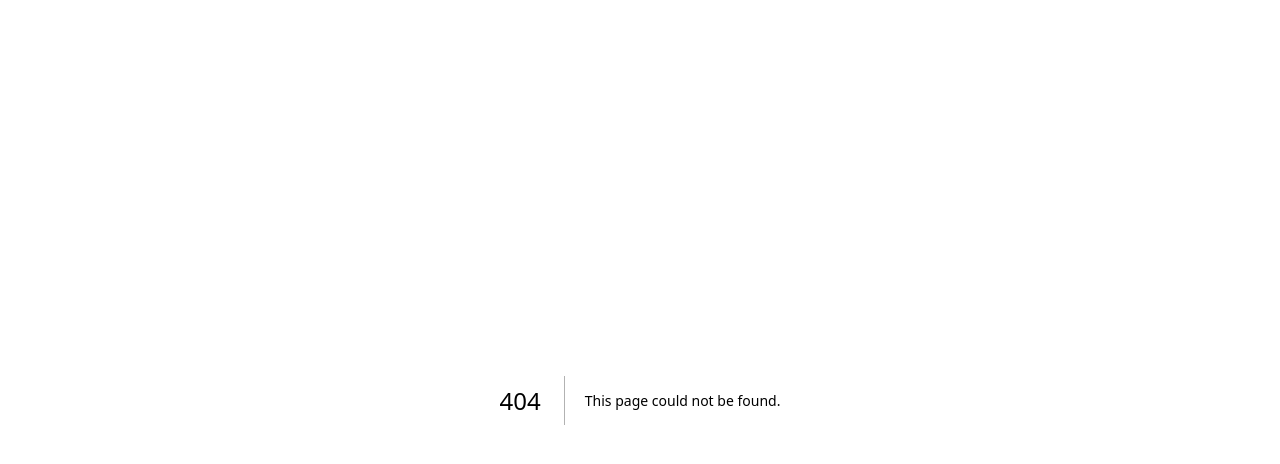
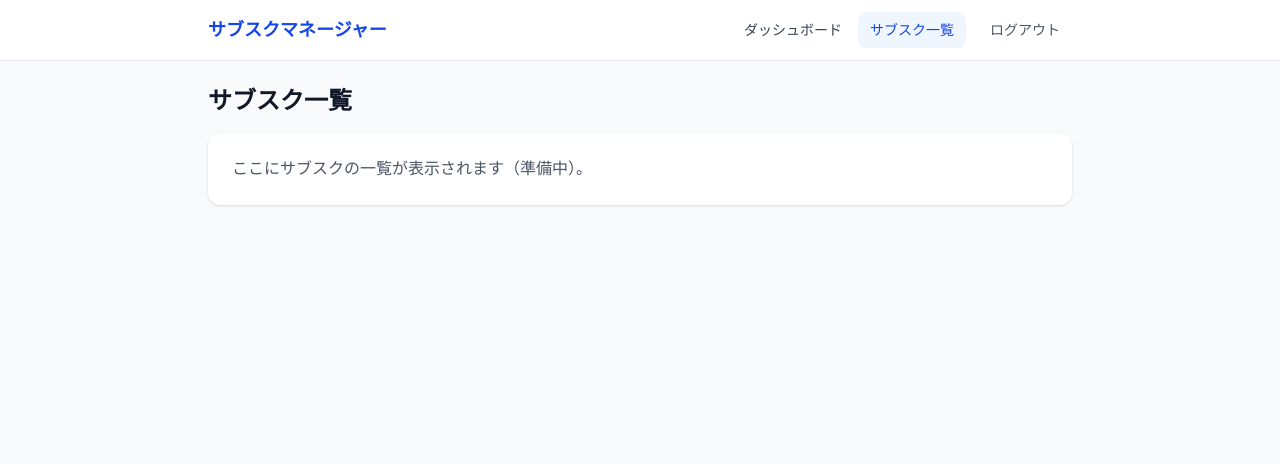
Before and after one commit to ha4runa-stack/subsc-manager, a Next.js app: page /subscriptions in a window 1280 px wide. Before the commit this address had no page. Shown: the top 464 px of the page. Built offline with nearby package versions, Linux system fonts and the light colour scheme.

Commit message:
ヘッダーとナビゲーションの共通レイアウトを追加
Co-Authored-By: Claude Opus 5.5 <noreply@anthropic.com>

```diff
--- a/src/app/dashboard/page.tsx
+++ b/src/app/(main)/dashboard/page.tsx
@@ -1,23 +1,21 @@
 // =====================================================================
 // ダッシュボード（/dashboard）
-// 【今は仮の内容】ログインできているかを確かめるために、
-// ログイン中のメールアドレスとログアウトボタンだけを表示する。
+// 【今は仮の内容】ログイン中のメールアドレスだけを表示する。
 // 中身はフェーズ4で作る。
 // =====================================================================
 import { Suspense } from "react";
 import { redirect } from "next/navigation";
 import { createClient } from "@/lib/supabase/server";
-import { logout } from "@/app/auth/actions";
 
 export default function DashboardPage() {
   return (
-    <main className="mx-auto w-full max-w-3xl p-4">
+    <>
       <h1 className="mb-4 text-2xl font-bold">ダッシュボード</h1>
       {/* ログイン情報（Cookie）を読む部分は Suspense で囲む */}
       <Suspense fallback={<p className="text-gray-500">読み込み中…</p>}>
         <CurrentUser />
       </Suspense>
-    </main>
+    </>
   );
 }
 
@@ -35,17 +33,9 @@ async function CurrentUser() {
 
   return (
     <div className="rounded-xl bg-white p-6 shadow-sm">
-      <p className="mb-4">
+      <p>
         <span className="font-medium">{user.email}</span> でログイン中です。
       </p>
-      <form action={logout}>
-        <button
-          type="submit"
-          className="rounded-lg border border-gray-300 px-4 py-2 hover:bg-gray-50"
-        >
-          ログアウト
-        </button>
-      </form>
     </div>
   );
 }
--- /dev/null
+++ b/src/app/(main)/layout.tsx
@@ -0,0 +1,19 @@
+// =====================================================================
+// ログイン後の画面に共通のレイアウト
+//
+// (main) のようにカッコで囲んだフォルダは「ルートグループ」と呼ばれ、
+// URL には含まれない。/dashboard や /subscriptions に同じヘッダーを付けるために使う。
+// （/login や /signup はこのフォルダの外なので、ヘッダーは表示されない）
+// =====================================================================
+import { Header } from "@/components/layout/Header";
+
+export default function MainLayout({ children }: LayoutProps<"/">) {
+  return (
+    <>
+      <Header />
+      <main className="mx-auto w-full max-w-4xl flex-1 px-4 py-6">
+        {children}
+      </main>
+    </>
+  );
+}
--- /dev/null
+++ b/src/app/(main)/subscriptions/page.tsx
@@ -0,0 +1,14 @@
+// =====================================================================
+// サブスク一覧（/subscriptions）
+// 【今は仮の内容】中身はステップ2-2で作る。
+// =====================================================================
+export default function SubscriptionsPage() {
+  return (
+    <>
+      <h1 className="mb-4 text-2xl font-bold">サブスク一覧</h1>
+      <div className="rounded-xl bg-white p-6 text-gray-600 shadow-sm">
+        ここにサブスクの一覧が表示されます（準備中）。
+      </div>
+    </>
+  );
+}
--- /dev/null
+++ b/src/components/layout/Header.tsx
@@ -0,0 +1,31 @@
+// =====================================================================
+// ヘッダー（画面上部の帯）
+// アプリ名・ナビゲーション・ログアウトボタンを表示する
+// =====================================================================
+import Link from "next/link";
+import { logout } from "@/app/auth/actions";
+import { NavLinks } from "./NavLinks";
+
+export function Header() {
+  return (
+    <header className="border-b border-gray-200 bg-white">
+      <div className="mx-auto flex max-w-4xl flex-wrap items-center justify-between gap-2 px-4 py-3">
+        <Link href="/dashboard" className="text-lg font-bold text-blue-700">
+          サブスクマネージャー
+        </Link>
+
+        <div className="flex items-center gap-1 sm:gap-3">
+          <NavLinks />
+          <form action={logout}>
+            <button
+              type="submit"
+              className="rounded-lg px-3 py-2 text-sm text-gray-600 hover:bg-gray-100"
+            >
+              ログアウト
+            </button>
+          </form>
+        </div>
+      </div>
+    </header>
+  );
+}
--- /dev/null
+++ b/src/components/layout/NavLinks.tsx
@@ -0,0 +1,44 @@
+// =====================================================================
+// ナビゲーションのリンク
+//
+// 今いるページのリンクを色付きにするため、ブラウザで動く部品（'use client'）にしている。
+// usePathname()：今開いているページのURL（例：/dashboard）を取得する
+// =====================================================================
+"use client";
+
+import Link from "next/link";
+import { usePathname } from "next/navigation";
+
+const links = [
+  { href: "/dashboard", label: "ダッシュボード" },
+  { href: "/subscriptions", label: "サブスク一覧" },
+];
+
+export function NavLinks() {
+  const pathname = usePathname();
+
+  return (
+    <nav className="flex gap-1">
+      {links.map((link) => {
+        // /subscriptions/new なども「サブスク一覧」を選択中として扱う
+        const isActive =
+          pathname === link.href || pathname.startsWith(`${link.href}/`);
+
+        return (
+          <Link
+            key={link.href}
+            href={link.href}
+            aria-current={isActive ? "page" : undefined}
+            className={
+              isActive
+                ? "rounded-lg bg-blue-50 px-3 py-2 text-sm font-medium text-blue-700"
+                : "rounded-lg px-3 py-2 text-sm text-gray-700 hover:bg-gray-100"
+            }
+          >
+            {link.label}
+          </Link>
+        );
+      })}
+    </nav>
+  );
+}
```
Also changed, not shown: 1 other file (tests, documents, lock files or other folders).
